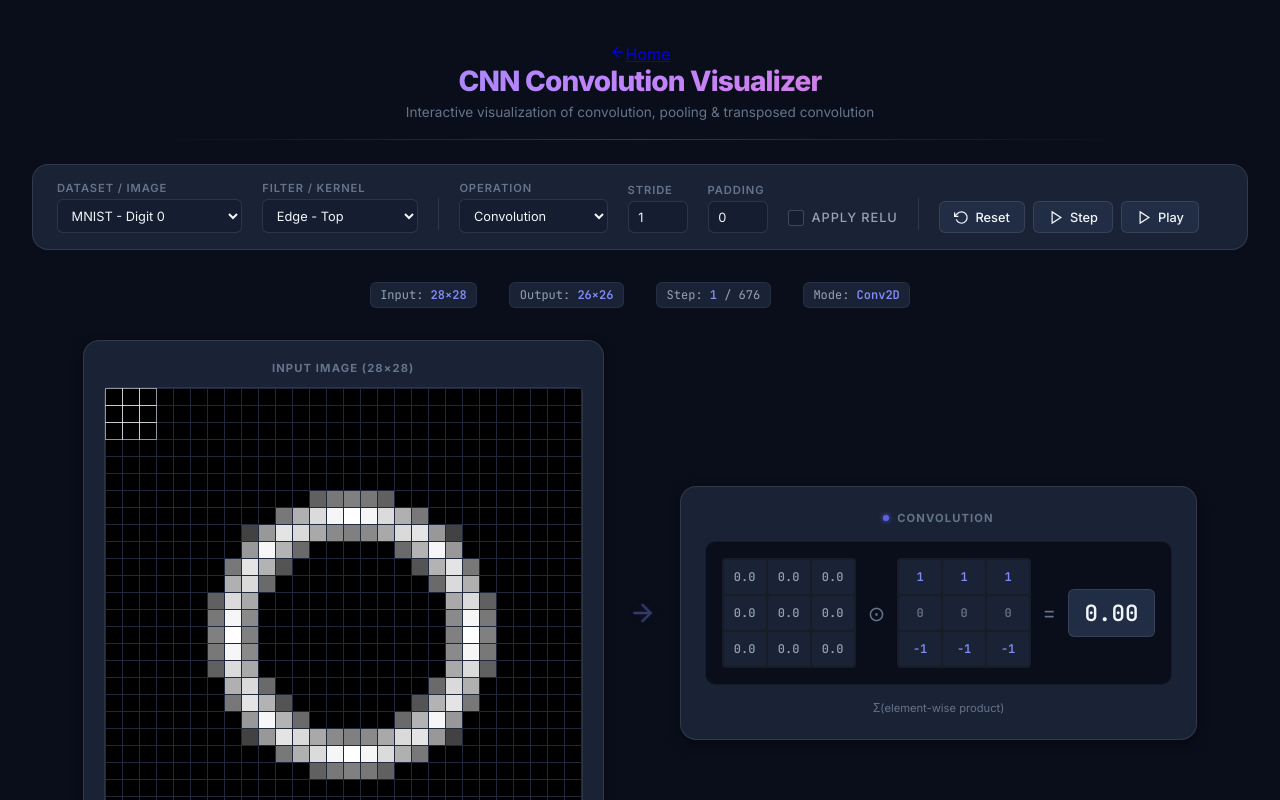
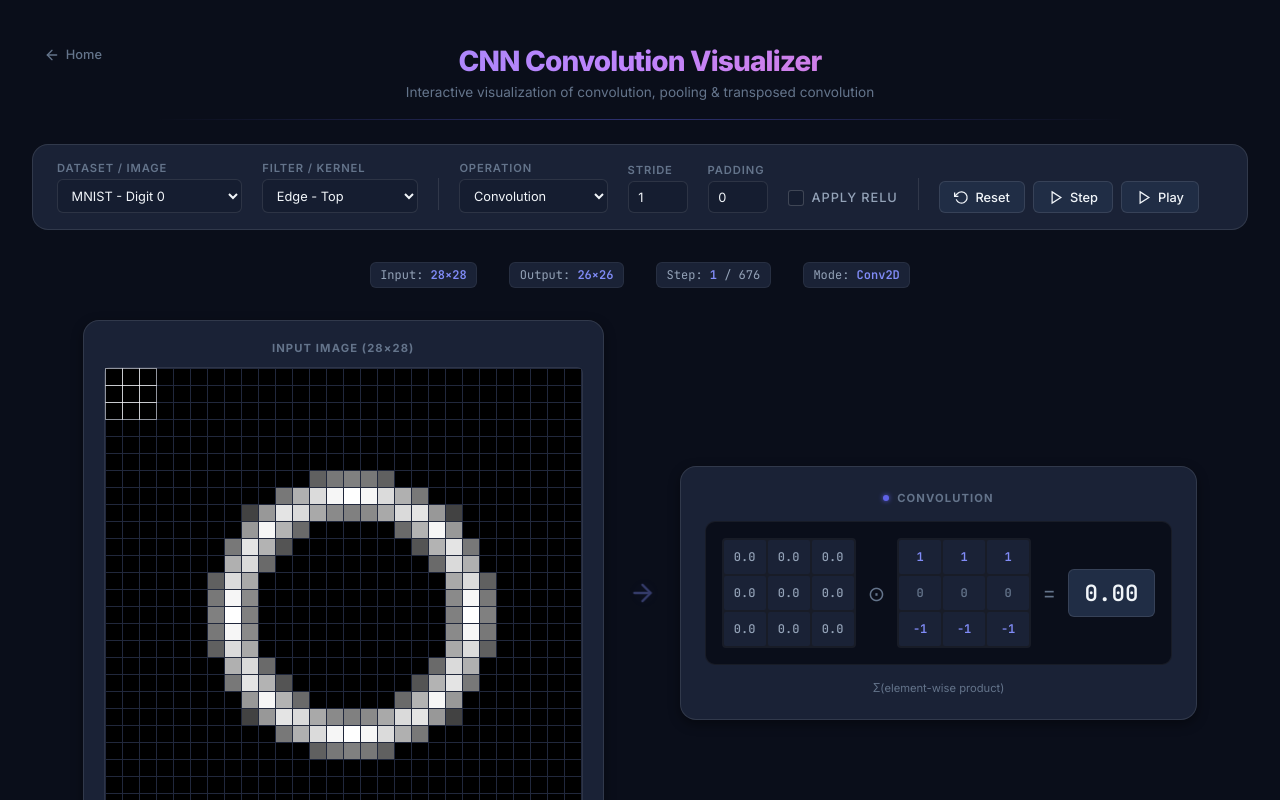
Before and after one commit to suyashmudgal/Project2_ml, a React (Vite) app in the folder convolution-visualizer/: page / in a window 1280 px wide. Both pictures are taken after a click on the button "Start Visualizing". Shown: the top 800 px of the page. Built offline with nearby package versions, Linux system fonts and the light colour scheme.

Commit message:
feat: add back-to-home navigation link in visualizer header with styling

```diff
--- a/convolution-visualizer/src/App.jsx
+++ b/convolution-visualizer/src/App.jsx
@@ -169,7 +169,7 @@ function App() {
           Home
         </Link>
         <h1>CNN Convolution Visualizer</h1>
-        <p>Interactive visualization of convolution, pooling &amp; transposed convolution</p>
+        <p>Interactive visualization of convolution, pooling & transposed convolution</p>
         <div className="header-line" />
       </header>
 
--- a/convolution-visualizer/src/index.css
+++ b/convolution-visualizer/src/index.css
@@ -106,6 +106,30 @@ body {
   height: 1px;
   background: linear-gradient(90deg, transparent, var(--accent), transparent);
   opacity: 0.4;
+}
+
+/* Back to Home link */
+.back-home-link {
+  position: absolute;
+  top: 1rem;
+  left: 0;
+  display: inline-flex;
+  align-items: center;
+  gap: 0.35rem;
+  color: var(--text-tertiary);
+  text-decoration: none;
+  font-size: 0.8rem;
+  font-weight: 500;
+  padding: 0.35rem 0.7rem;
+  border-radius: var(--radius-sm);
+  border: 1px solid transparent;
+  transition: all var(--transition-fast);
+}
+
+.back-home-link:hover {
+  color: var(--text-primary);
+  border-color: var(--border-default);
+  background: var(--bg-card);
 }
 
 /* ===== CONTROL PANEL ===== */
```
